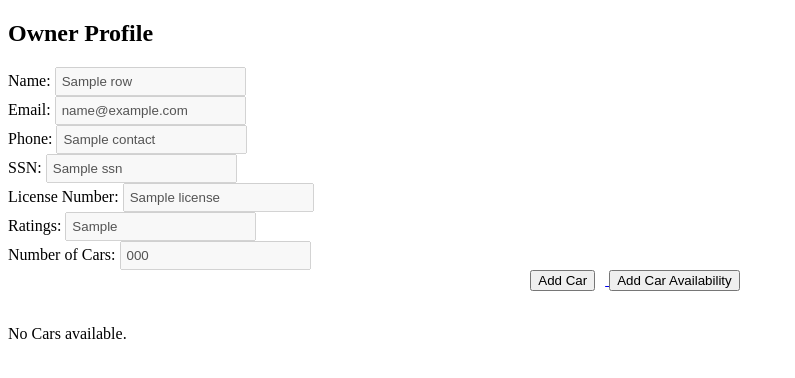
After one commit to ritika1010/Car-Rental-System, a Flask app: template webserver/templates/renter_profile.html in a window 1280 px wide. The commit adds this page. Shown: the top 378 px of the page, without its empty margins (0-795 px from the left). Run offline with Flask 3, Linux system fonts and the light colour scheme; the template is opened without the code that fills it: most values are stand-ins (such as "Sample title", 1, 10 or a date in 2020); parts of the project's set-up code (start-up, migrations or seed data) failed here and were passed over.

Commit message:
login basic functionality

```diff
--- a/webserver/server.py
+++ b/webserver/server.py
@@ -1,13 +1,4 @@
 
-"""
-Columbia's COMS W4111.001 Introduction to Databases
-Example Webserver
-To run locally:
-    python3 server.py
-Go to http://localhost:8111 in your browser.
-A debugger such as "pdb" may be helpful for debugging.
-Read about it online.
-"""
 import os
   # accessible as a variable in index.html:
 from sqlalchemy import *
@@ -173,9 +164,46 @@ def add():
   return redirect('/')
 
 
-@app.route('/login')
+@app.route('/', methods=['GET','POST'])
 def login():
-    return render_template('login.html')
+  message = None
+  if request.method == 'POST':
+    loginemail = request.form.get('loginemail')
+    logincontact = request.form.get('logincontact')
+    usertype = request.form.get('usertype')
+    print(logincontact)
+    print(loginemail)
+    print(usertype)
+
+    sql = text("SELECT ssn FROM people WHERE email = :email_param and contact = :contact_param")
+    sql = sql.bindparams(email_param=loginemail, contact_param = logincontact)
+    cursor = g.conn.execute(sql)
+    existing_user = cursor.fetchone()
+    # if email exists
+    if existing_user:
+      ssn = existing_user[0]
+      sql = text(f"SELECT * FROM {usertype} WHERE ssn = :ssn_param")
+      sql = sql.bindparams(ssn_param=ssn)
+      cursor = g.conn.execute(sql)
+      isUserType = cursor.fetchone()
+      # if user type is right
+      if isUserType:
+        print("User found!")
+        if usertype == 'owner':
+          return render_template('owner_profile.html')
+        else:
+          return render_template('renter_profile.html')
+        # go to profile page
+      # invalid user type for email
+      else:
+        message = (f"Invalid User Type found! Not an {usertype}")
+        print(f"Invalid User Type found! Not an {usertype}")
+    # invalid user create account
+    else:
+      message = "User not found! Create new account"
+      print("User not found.")
+
+  return render_template('login.html', message = message)
 
 @app.route('/add_car', methods=['GET','POST'])
 def add_car():
@@ -273,8 +301,8 @@ def owner_profile():
   return render_template("owner_profile.html", **context)
 
 
-@app.route('/')
-def index():
+@app.route('/car_list')
+def car_list():
   # DEBUG: this is debugging code to see what request looks like
   print(request.args)
 
--- a/webserver/templates/car_list.html
+++ b/webserver/templates/car_list.html
@@ -25,7 +25,7 @@
 </head>
 <body>
     <h1>Car Data</h1>
-    <a href="/login">Login</a>
+    <a href="/">Login</a>
     <a href="/owner_profile">Owner Profile</a>
     <form action="/filter" method="POST">
       <label for="capacity">Filter by Capacity:</label>
--- /dev/null
+++ b/webserver/templates/renter_profile.html
@@ -0,0 +1,128 @@
+<!DOCTYPE html>
+<html lang="en">
+<head>
+    <meta charset="UTF-8">
+    <meta name="viewport" content="width=device-width, initial-scale=1.0">
+    <title>Owner Profile</title>
+    <style>
+        table {
+            border-collapse: collapse;
+            width: 80%;
+            margin: 20px auto;
+        }
+
+        table, th, td {
+            border: 1px solid black;
+        }
+
+        th, td {
+            padding: 10px;
+            text-align: left;
+        }
+
+        select, input {
+            padding: 5px;
+        }
+
+        .button-container {
+        text-align: center; /* Optional: Center the buttons */
+        }
+
+        .button-container button {
+            display: inline-block;
+            margin-right: 10px; /* Adjust the margin as needed */
+        }
+    </style>
+</head>
+<body>
+    <h2>Owner Profile</h2>
+    {% if data %}
+        {% set owner = data[0] %}
+
+        <label for="name">Name:</label>
+        <input type="text" id="name" value="{{ owner.name }}" disabled>
+
+        <br>
+
+        <label for="email">Email:</label>
+        <input type="email" id="email" value="{{ owner.email }}" disabled>
+
+        <br>
+
+        <label for="phone">Phone:</label>
+        <input type="tel" id="phone" value="{{ owner.contact }}" disabled>
+
+        <br>
+
+        <label for="ssn">SSN:</label>
+        <input type="text" id="ssn" value="{{ owner.ssn }}" disabled>
+
+        <br>
+
+        <label for="licenseNumber">License Number:</label>
+        <input type="text" id="licenseNumber" value="{{ owner.license }}" disabled>
+
+        <br>
+
+        <label for="ratings">Ratings:</label>
+        <input type="text" id="ratings" value="{{ owner.owner_ratings }}" disabled>
+
+        <br>
+
+        <label for="carNumber">Number of Cars:</label>
+        <input type="text" id="carNumber" value="{{ owner.number_cars }}" disabled>
+
+        <br>
+    {% else %}
+        <p>No data available.</p>
+    {% endif %}
+
+    <div class="button-container">
+        <a href="/add_car">
+            <button>Add Car</button>
+          </a>
+        <button onclick="addAvailability()">Add Car Availability</button>
+    </div>
+
+    <br>
+    {% if cars %}
+        {% set car = cars[0] %}
+        <table id="carTable">
+        <thead>
+            <tr>
+              <th>License Plate</th>
+              <th>Model</th>
+              <th>Brand</th>
+              <th>Capacity</th>
+              <th>Fuel Type</th>
+              <th>Date</th>
+              <th>From</th>
+              <th>To</th>
+              <th>Address</th>
+
+            </tr>
+          </thead>
+          <tbody>
+              <tr>
+                <td>{{ car.license_plate }}</td>
+                <td>{{ car.model }}</td>
+                <td>{{ car.brand }}</td>
+                <td>{{ car.capacity }}</td>
+                <td>{{ car.fuel_type }}</td>
+                <td>{{ car.date }}</td>
+                <td>{{ car.start_time }}</td>
+                <td>{{ car.end_time }}</td>
+                <td>{{ car.location_string }}</td>
+              </tr>
+          </tbody>
+        </table>
+    {% else %}
+        <p>No Cars available.</p>
+    {% endif %}
+
+    {% if message %}
+            <p>{{ message }}</p>
+    {% endif %}
+
+</body>
+</html>
```
Also changed, not shown: webserver/templates/login.html (+17 -6 lines).
